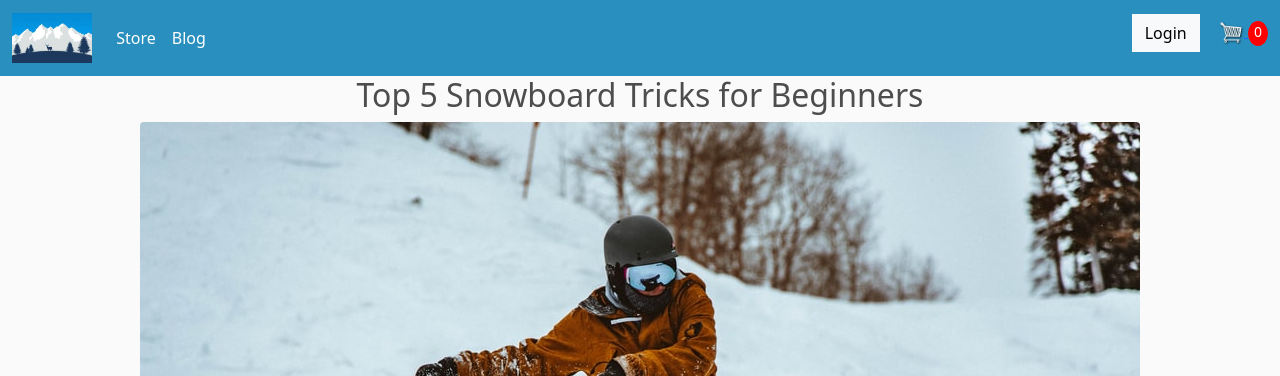
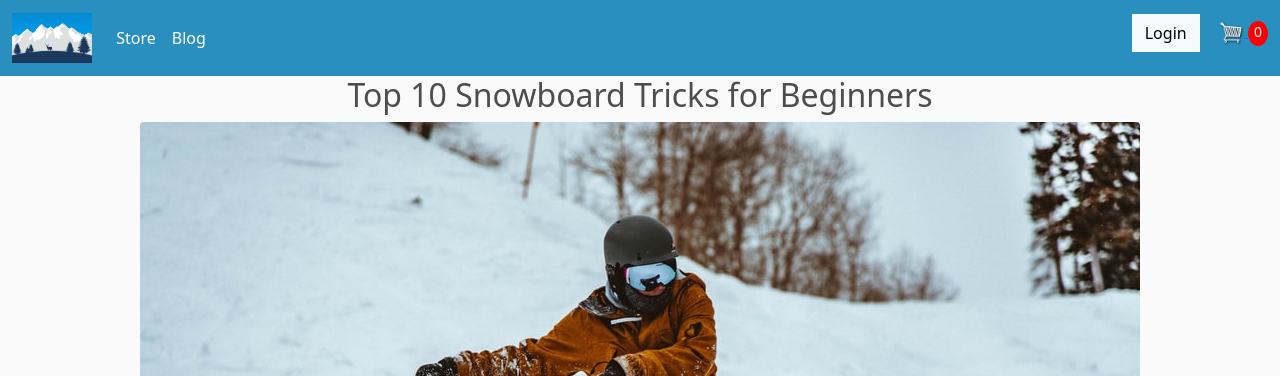
Before and after one commit to matthew-le/solo-project, a Django app: page /blog in a window 1280 px wide. Shown: the top 376 px of the page. Run offline with Django 3.2, Linux system fonts and the light colour scheme; data that the repository does not hold is empty.

Commit message:
revision to blog

```diff
--- a/snowboard_app/templates/store/blog.html
+++ b/snowboard_app/templates/store/blog.html
@@ -11,7 +11,7 @@
     </head>
 <body>
     {% block content %}
-        <h2 class='text-center'>Top 5 Snowboard Tricks for Beginners</h2>
+        <h2 class='text-center'>Top 10 Snowboard Tricks for Beginners</h2>
         <img class="img-fluid rounded mx-auto d-block" src="{% static 'images/blog_image.png' %}" alt="snowboard_blog_picture">
         <p>Lorem ipsum, dolor sit amet consectetur adipisicing elit. Ullam cumque corrupti sint itaque hic eveniet! Tempore minima quidem expedita sit possimus deleniti ad! Neque vel fuga reiciendis ipsum quos dolores? Lorem ipsum dolor sit amet, consecteturriosam facere vitae saepe est odit voluptate fugiat eos libero animi omnis architecto, sint sunt autem, quisquam sit error laborum? Vero, delectus. Lorem ipsum dolor sit amet consectetur adipisicing elit. Architecto quia iusto quam? Sapiente beatae molestias eveniet iusto vero ad tenetur explicabo ducimus dicta fugit accusamus atque eum, dignissimos quaerat repellendus.</p>
         <p>Lorem ipsum, dolor sit amet consectetur adipisicing elit. Ullam cumque corrupti sint itaque hic eveniet! Tempore minima quidem expedita sit possimus deleniti ad! Neque vel fuga reiciendis ipsum quos dolores? Lorem ipsum dolor sit amet, consectetur adipisicing elit. Laboriosam facere vitae saepe est odit voluptate fugiat eos libero animi omnis architecto, sint sunt autem, quisquam sit error laborum? Vero, delectus. Lorem ipsum dolor sit amet corrupti sint itaque hic eveniet! Tempore minima quidem expedita sit possimus deleniti ad! Neque vel fuga reiciendis ipsum quos dolores? Lorem ipsum dolor sit amet, consectetur adipisicing elit. Laboriosam facere vitae saepe est odit voluptate fugiat eos libero animi omnis architecto, sint sunt autem, quisquam sit error laborum? Vero, delectus. Lorem ipsum dolor sit amet consectetur adipisicing elit. Architecto quia iusto quam? Sapiente beatae molestias eveniet iusto vero ad tenetur explicabo ducimus dicta fugit accusamus atque eum, dignissimos quaerat repellendus.</p>
```
